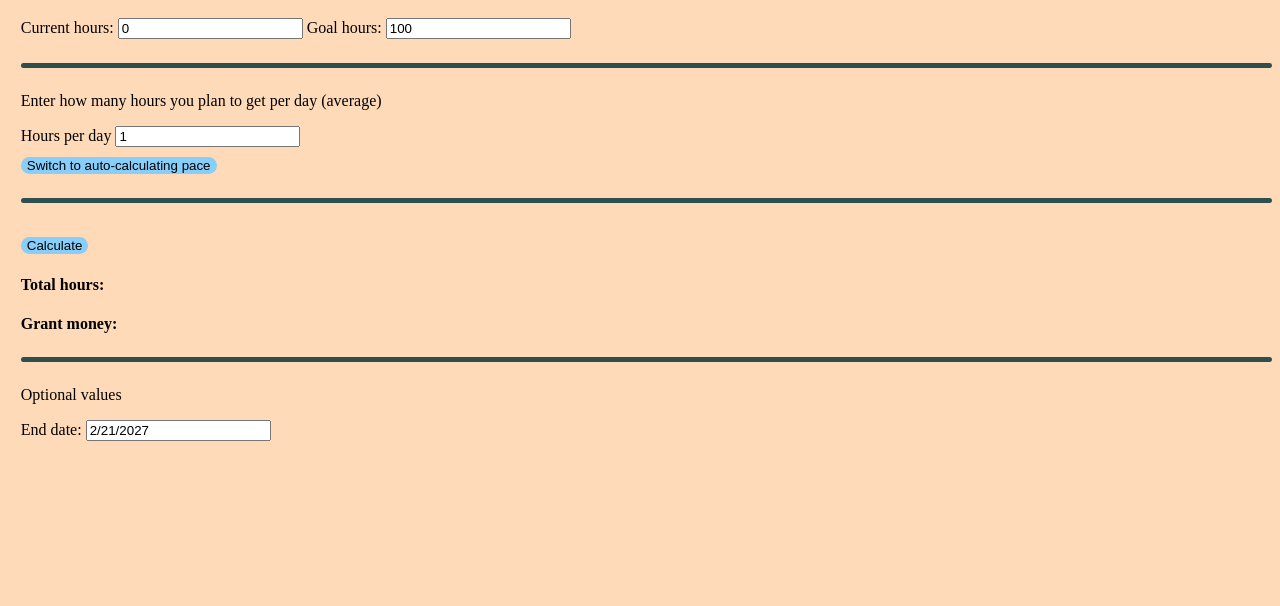
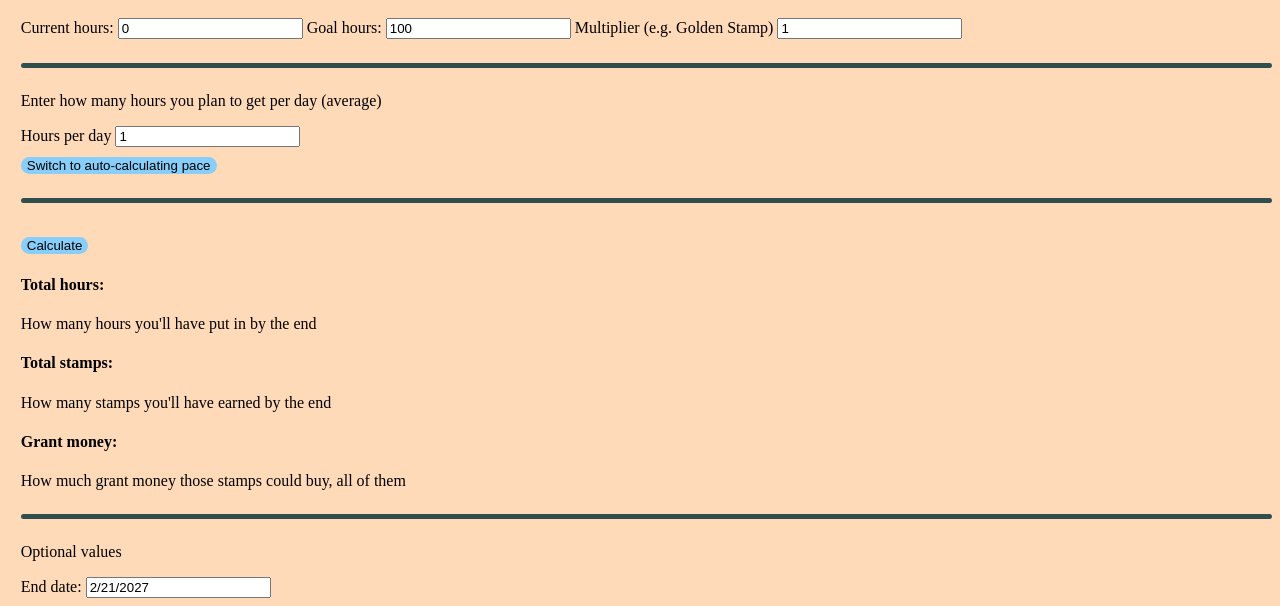
Before and after one commit to git-huber123/crossroads-grant-calculator, a plain HTML site: page index.html in a window 1280 px wide. Shown: the part 231-837 px from the top of the page. Before the commit the page ends 800 px from the top, so only its background shows below. Drawn offline with Linux system fonts and the light colour scheme.

Commit message:
mult
add a lil box so you can input the golden stamp multiplier or any other multipliers that might be added

```diff
--- a/index.html
+++ b/index.html
@@ -24,6 +24,8 @@
       <input id="current-hours" oninput="updateCalc(false)" value="0" />
       <label for="goal">Goal hours:</label>
       <input id="goal" type="number" value="100" />
+      <label for="mult">Multiplier (e.g. Golden Stamp)</label>
+      <input id="mult" value="1" oninput="updateCalc(false)" />
       <hr />
       <div id="pace-section">
         <div id="direct-pace">
@@ -50,7 +52,11 @@
       <hr />
       <button onclick="updateCalc()">Calculate</button>
       <h4 id="output">Total hours:</h4>
+      <p>How many hours you'll have put in by the end</p>
+      <h4 id="stamps">Total stamps:</h4>
+      <p>How many stamps you'll have earned by the end</p>
       <h4 id="grant">Grant money:</h4>
+      <p>How much grant money those stamps could buy, all of them</p>
       <hr />
       <p>Optional values</p>
       <label for="end-date">End date:</label>
@@ -134,10 +140,12 @@
       let end = localStorage.getItem("end") || "2/21/2027";
       let goal = localStorage.getItem("goal") || 100;
       let logs = localStorage.getItem("logs") || {};
+      let mult = localStorage.getItem("mult") || 1;
       e("current-hours").value = hours;
       e("direct-pace").value = pace;
       e("end-date").value = end;
       e("goal").value = goal;
+      e("mult").value = mult;
 
       function e(e) {
         return document.getElementById(e);
@@ -188,6 +196,7 @@
       }
 
       function updateCalc(run = true) {
+        mult = e("mult").value;
         //if (!run) return;
         // This line, 47, is written by AI, but I can understand it: Get the date in EST, formatted as MM/DD/YYYY and convert it into MS
         const current = Date.parse(
@@ -218,8 +227,10 @@
         }
         hours = Number(document.getElementById("current-hours").value);
         document.getElementById("output").textContent = `Total hours: ${endHours}`;
+        document.getElementById("stamps").textContent =
+          "Total stamps: " + Math.round(endHours * 30 * mult);
         document.getElementById("grant").textContent =
-          `Grant money: $${Math.floor((endHours * 30) / 115) * 25}`;
+          `Grant money: $${Math.floor((endHours * 30 * mult) / 115) * 25}`;
         saveValues();
       }
       function error(msg) {
```
